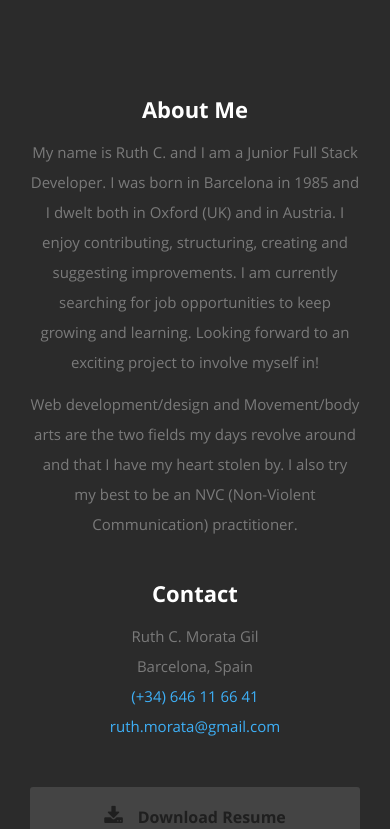
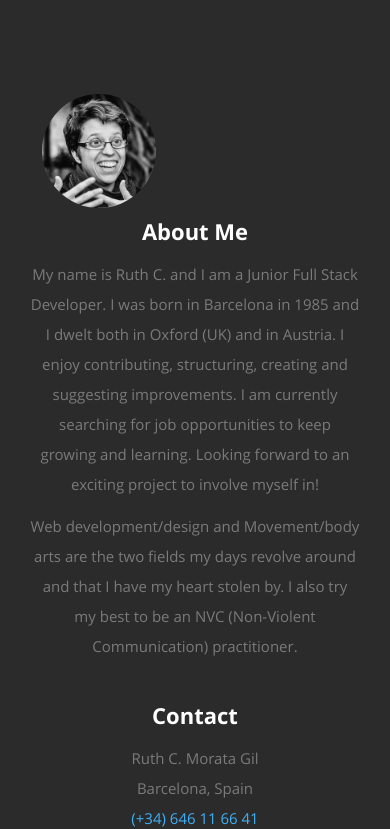
Before and after one commit to ruthcmoratagil/React-Portfolio, a React (Create React App) app: page / in a window 390 px wide. Shown: the part 846-1675 px from the top of the page. Built offline with nearby package versions, Linux system fonts and the light colour scheme.

Commit message:
readme, profile pic, resumeData updated

```diff
--- a/public/css/media-queries.css
+++ b/public/css/media-queries.css
@@ -233,7 +233,7 @@
     /* About Section
    -------------------------------------------------------------------- */
     #about .profile-pic {
-        display: none;
+        /* display: none; */
     }
     #about .download .button {
         width: 100%;
--- a/public/resumeData.json
+++ b/public/resumeData.json
@@ -76,7 +76,7 @@
                 "duration": "2003 - 2008",
                 "location": "Barcelona, ES",
                 "description1": "First University studies",
-                "description2": "Successfully completed all theoretical and practical (lab) subjects.",
+                "description2": "Successfully completed all theoretical and practical (lab) subjects",
                 "description3": "Keywords: Quantum Chemistry, Chemical Engineering, Data Analysis, FORTRAN, Organic and Inorganic Chemistry, Analytical Chemistry"
             }
         ],
--- a/src/Components/About.js
+++ b/src/Components/About.js
@@ -19,7 +19,7 @@ class About extends Component {
             <section id="about">
                 <div className="row">
                     <div className="three columns">
-                        <img className="profile-pic" src={profilepic} alt="Profile Pic" />
+                        <img className="profile-pic" src={profilepic} alt="Profile Pic" title="Photo by Justin P Brown photography" />
                     </div>
                     <div className="nine columns main-col">
                         <h2>About Me</h2>
```
Also changed, not shown: 2 other files (tests, documents, lock files or other folders).
